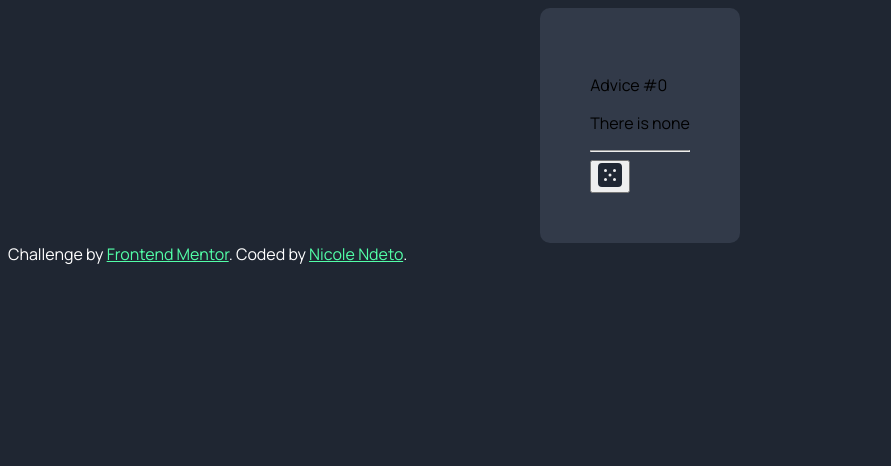
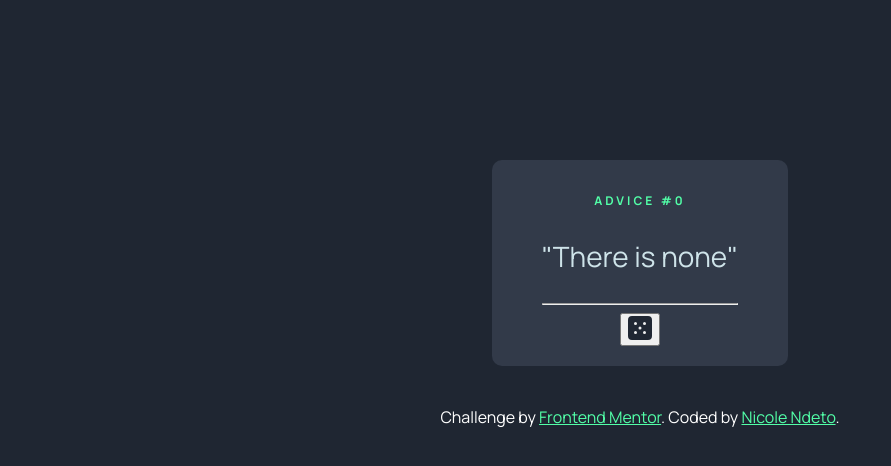
Before and after one commit to nndeto/advicechallenge, a React (Vite) app in the folder advice-challenge/: page / in a window 1280 px wide. Shown: the top 466 px of the page, without its empty margins (0-891 px from the left). Built offline with nearby package versions, Linux system fonts and the light colour scheme.

Commit message:
styled footer and card

```diff
--- a/advice-challenge/src/components/AdviceCard.jsx
+++ b/advice-challenge/src/components/AdviceCard.jsx
@@ -27,7 +27,7 @@ function AdviceCard() {
             <div class = "container">
                 <div class = "card">
                     <p class = "advice-header">Advice #{number}</p>
-                    <p class = "advice-body">{advice}</p>
+                    <p class = "advice-body">"{advice}"</p>
                     <hr class = "advice-linebreak"/>
                     <Button newAdvice = {getAdvice}/>
                     {/* <button
--- a/advice-challenge/src/css/style.css
+++ b/advice-challenge/src/css/style.css
@@ -9,20 +9,28 @@ body {
     display: flex;
     flex-flow: row wrap;
     justify-content: center;
+    margin-top: 20vh;
 }
 
 .card {
     background: hsl(217, 19%, 24%);
-    padding: 50px;
+    padding: 20px 50px;
     border-radius: 10px;
+    max-width: 400px;
+    text-align: center;
 }
 
 .advice-header {
-
+    color: hsl(150, 100%, 66%);
+    text-transform: uppercase;
+    letter-spacing: 3px;
+    font-size: 12px;
+    font-weight: bold;
 }
 
 .advice-body {
-
+    color:hsl(193, 38%, 86%);
+    font-size: 28px;
 }
 
 .advice-linebreak {
@@ -35,10 +43,14 @@ body {
 
 footer {
     color: white;
+    text-align: center;
+    margin: 40px 0px;
 }
 
 footer a {
     color: hsl(150, 100%, 66%);
-    text-align: center;
-    margin: 20px 0px;
 }
+
+footer a:hover {
+    opacity: .5;
+}
```
